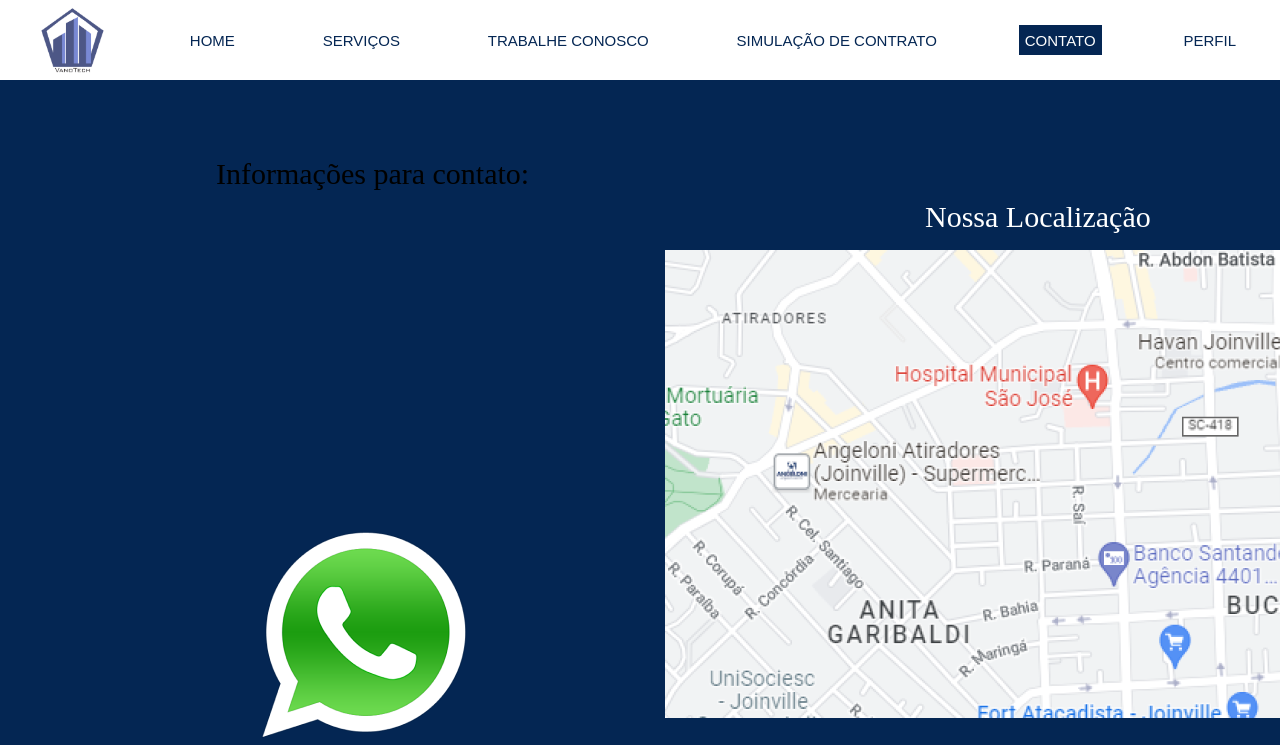
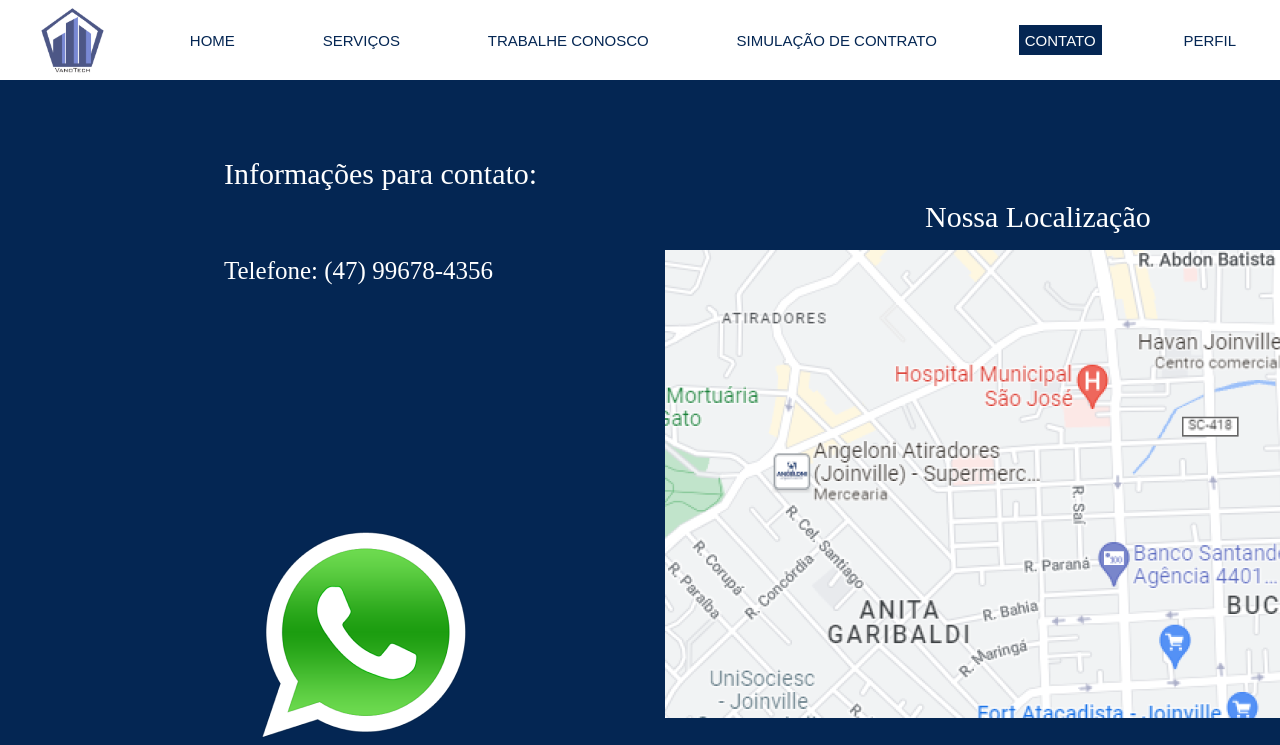
Before and after one commit to wandjr/VanoTech, a PHP site: page /contato.php in a window 1280 px wide; the page is wider, and only the part inside the window is pictured. Shown: the top 745 px of that part. Run offline with PHP 8.4, Linux system fonts and the light colour scheme; some web fonts are replaced.

Commit message:
Update contato.php

```diff
--- a/contato.php
+++ b/contato.php
@@ -44,8 +44,20 @@ color: white;
     position: absolute;
 font-size:30px;
 height: 48px;
-left: 216px;
+left: 224px;
 top: 157px;
+color: white;
+}
+
+.info
+{
+    position: absolute;
+font-size:25px;
+height: 48px;
+left: 224px;
+top: 257px;
+color: white;
+
 }
 
 </style>
@@ -84,6 +96,7 @@ if(isset($_SESSION["loggedin"]))
 
 <div class="nossa">Nossa Localização</div>
 <div class="informacoes">Informações para contato:</div>
+<div class="info">Telefone: (47) 99678-4356</div>
 
 
 <div class="whatsapp">
```
